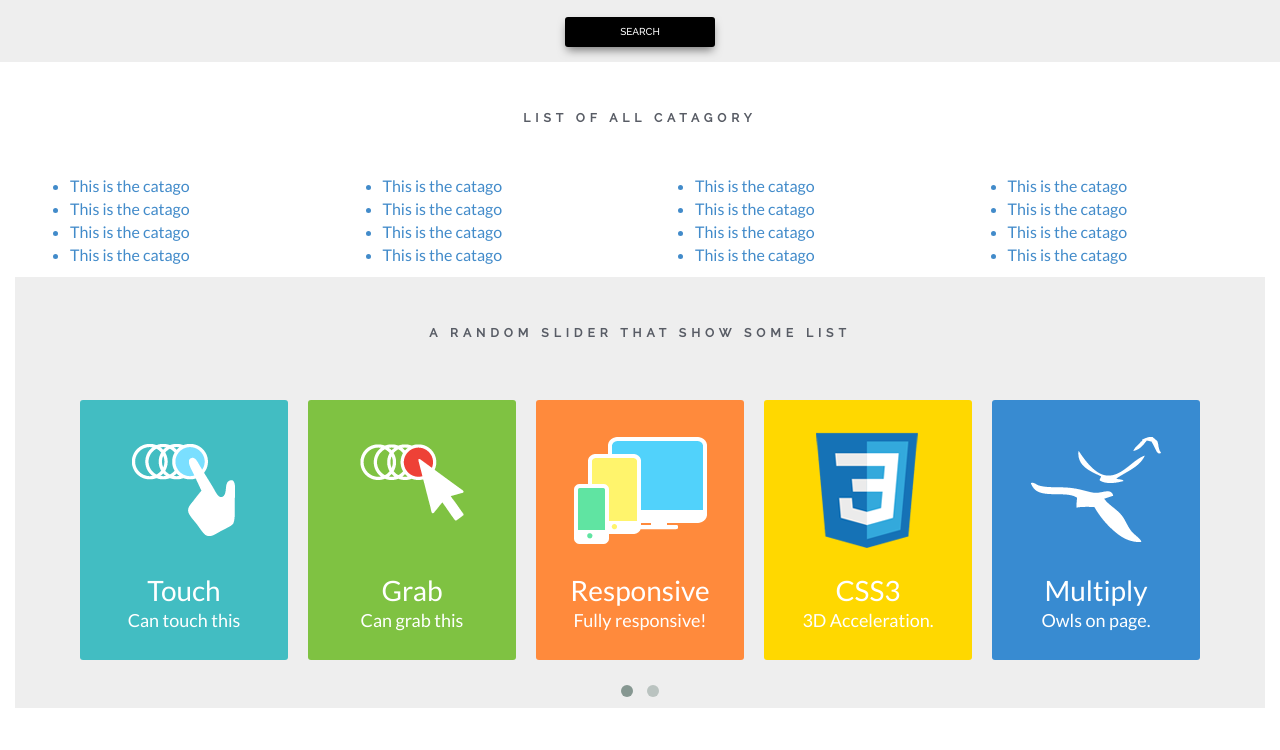
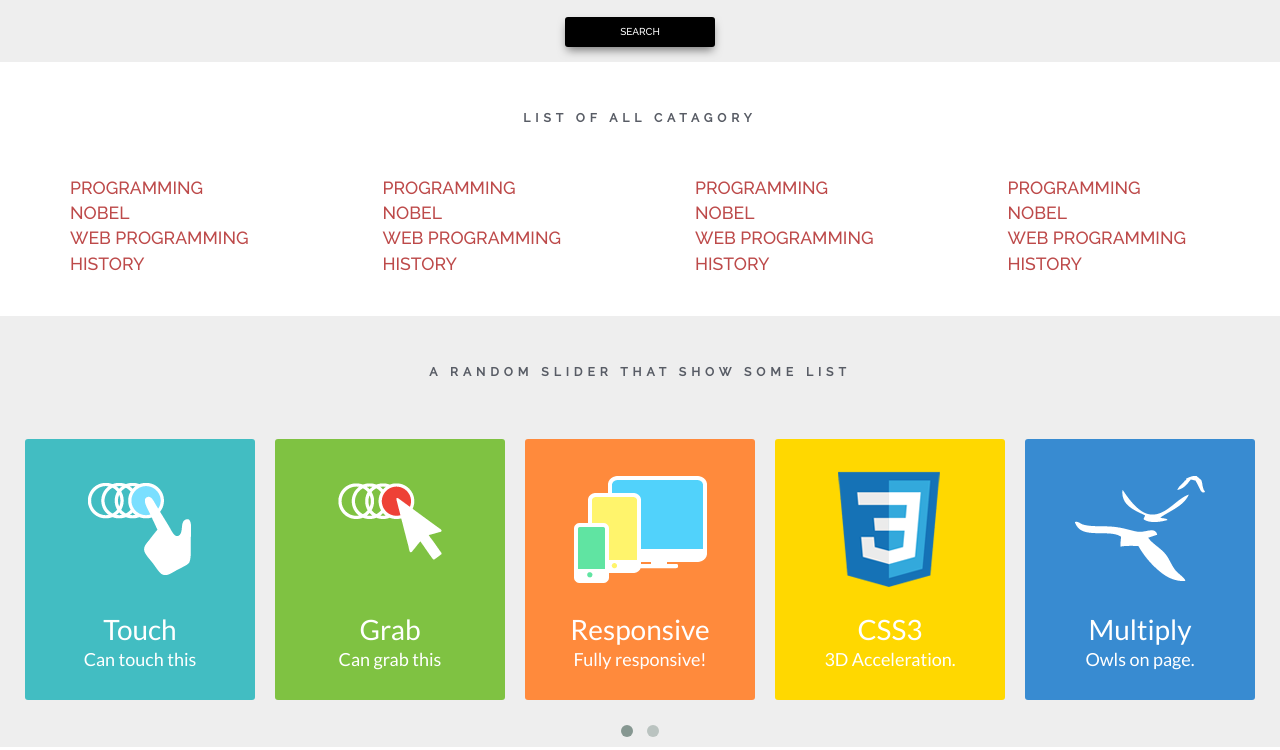
Before and after one commit to ipasa/bookreview, a plain HTML site: page index.html in a window 1280 px wide. Shown: the part 1695-2445 px from the top of the page. Drawn offline with nearby package versions, Linux system fonts and the light colour scheme.

Commit message:
Last minor change

```diff
--- a/css/style.scss
+++ b/css/style.scss
@@ -572,10 +572,27 @@ input.wishlist-button.center-button {
     margin: 15px auto;
 }
 
+// CATAGORIES SECTION
+.caragory-row {
+    padding-bottom: 30px;
+    ul{
+        list-style-type: none;
+    }
+    li a{
+        color: $redfade;
+        font-family: $body-font;
+        padding-bottom: 2px;
+        text-transform: uppercase;
+        font-size: 1.1em;
+    }
+}
+
+
+
 @import 'single-book';
 @import 'navigation';
 
 // SLIDER SECTION
-#demo{
+.demo-color{
     background-color: $lightgrey;
 }
--- a/index.html
+++ b/index.html
@@ -202,34 +202,34 @@
                     <h2 class="section_title">List of all Catagory</h2>
                     <div class="col-md-3">
                         <ul>
-                            <a href="#"><li>This is the catago</li></a>
-                            <a href="#"><li>This is the catago</li></a>
-                            <a href="#"><li>This is the catago</li></a>
-                            <a href="#"><li>This is the catago</li></a>
+                            <li><a href="#">Programming</a></li>
+                            <li><a href="#">Nobel</a></li>
+                            <li><a href="#">Web Programming</a></li>
+                            <li><a href="#">History</a></li>
                         </ul>
                     </div>
                     <div class="col-md-3">
                         <ul>
-                            <a href="#"><li>This is the catago</li></a>
-                            <a href="#"><li>This is the catago</li></a>
-                            <a href="#"><li>This is the catago</li></a>
-                            <a href="#"><li>This is the catago</li></a>
+                            <li><a href="#">Programming</a></li>
+                            <li><a href="#">Nobel</a></li>
+                            <li><a href="#">Web Programming</a></li>
+                            <li><a href="#">History</a></li>
                         </ul>
                     </div>
                     <div class="col-md-3">
                         <ul>
-                            <a href="#"><li>This is the catago</li></a>
-                            <a href="#"><li>This is the catago</li></a>
-                            <a href="#"><li>This is the catago</li></a>
-                            <a href="#"><li>This is the catago</li></a>
+                            <li><a href="#">Programming</a></li>
+                            <li><a href="#">Nobel</a></li>
+                            <li><a href="#">Web Programming</a></li>
+                            <li><a href="#">History</a></li>
                         </ul>
                     </div>
                     <div class="col-md-3">
                         <ul>
-                            <a href="#"><li>This is the catago</li></a>
-                            <a href="#"><li>This is the catago</li></a>
-                            <a href="#"><li>This is the catago</li></a>
-                            <a href="#"><li>This is the catago</li></a>
+                            <li><a href="#">Programming</a></li>
+                            <li><a href="#">Nobel</a></li>
+                            <li><a href="#">Web Programming</a></li>
+                            <li><a href="#">History</a></li>
                         </ul>
                     </div>
                 </div>
@@ -240,10 +240,8 @@
 
 
         <!-- RANDOM SLIDER -->
+        <div class="row demo-color">
             <div id="demo">
-            <div class="container">
-
-                <div class="row">
                 <div class="col-md-12">
                     <h2 class="section_title">A random Slider That show some list</h2>
 
@@ -310,8 +308,6 @@
                     </div>
                 </div>
             </div>
-
-            </div>
         </div>
         <!-- RANDOM SLIDER -->
 
```
Also changed, not shown: single-book.html (+2 -10 lines), css/style.css. Lines whose indentation alone changed are shown as unchanged.
